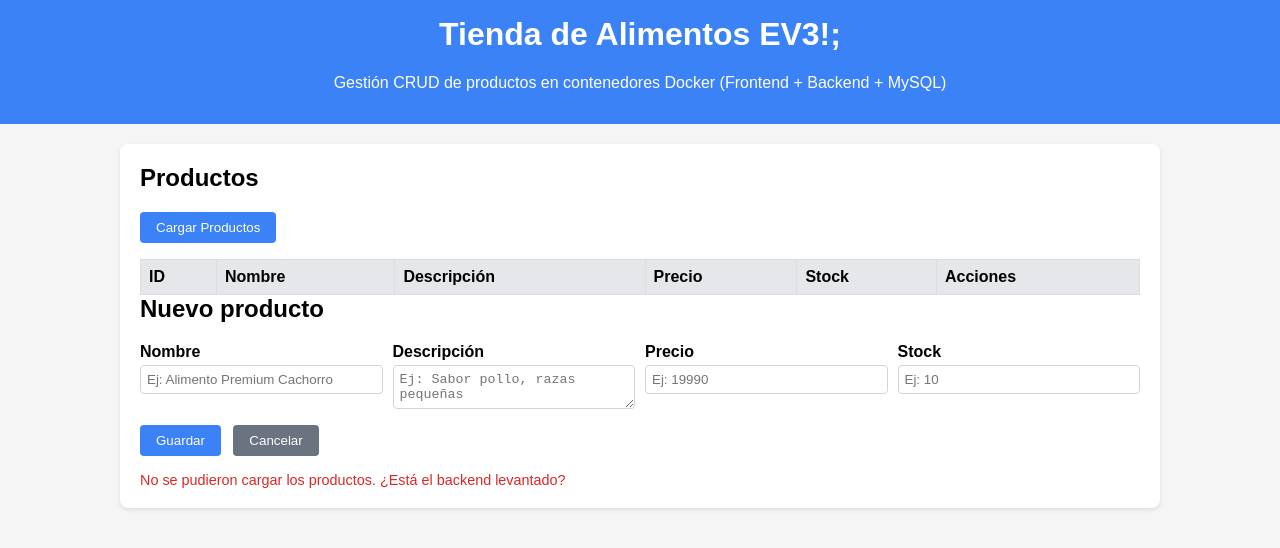
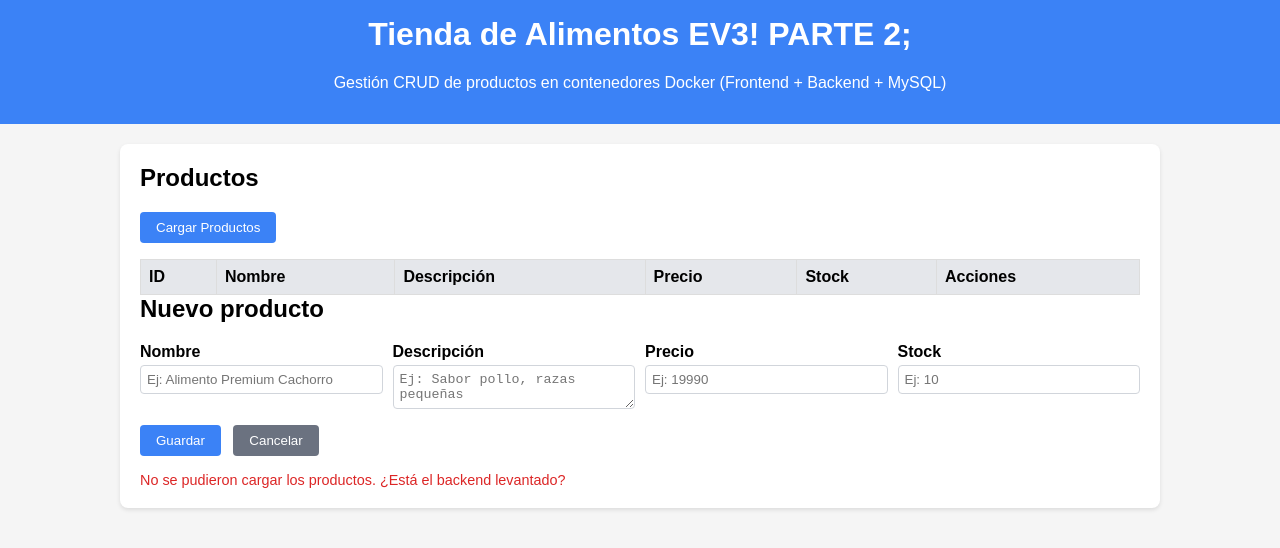
Before and after one commit to MartRomeros/ev3_devops, a website: page frontend/index.html in a window 1280 px wide. Drawn offline with Linux system fonts and the light colour scheme; no server answers.

Commit message:
feat: prueba de pipeline

```diff
--- a/frontend/index.html
+++ b/frontend/index.html
@@ -94,7 +94,7 @@
 </head>
 <body>
   <header>
-    <h1>Tienda de Alimentos EV3!;</h1>
+    <h1>Tienda de Alimentos EV3! PARTE 2;</h1>
     <p>Gestión CRUD de productos en contenedores Docker (Frontend + Backend + MySQL)</p>
   </header>
   <main>
```
Also changed, not shown: .github/workflows/cd.yaml, .github/workflows/ci.yaml (added).
